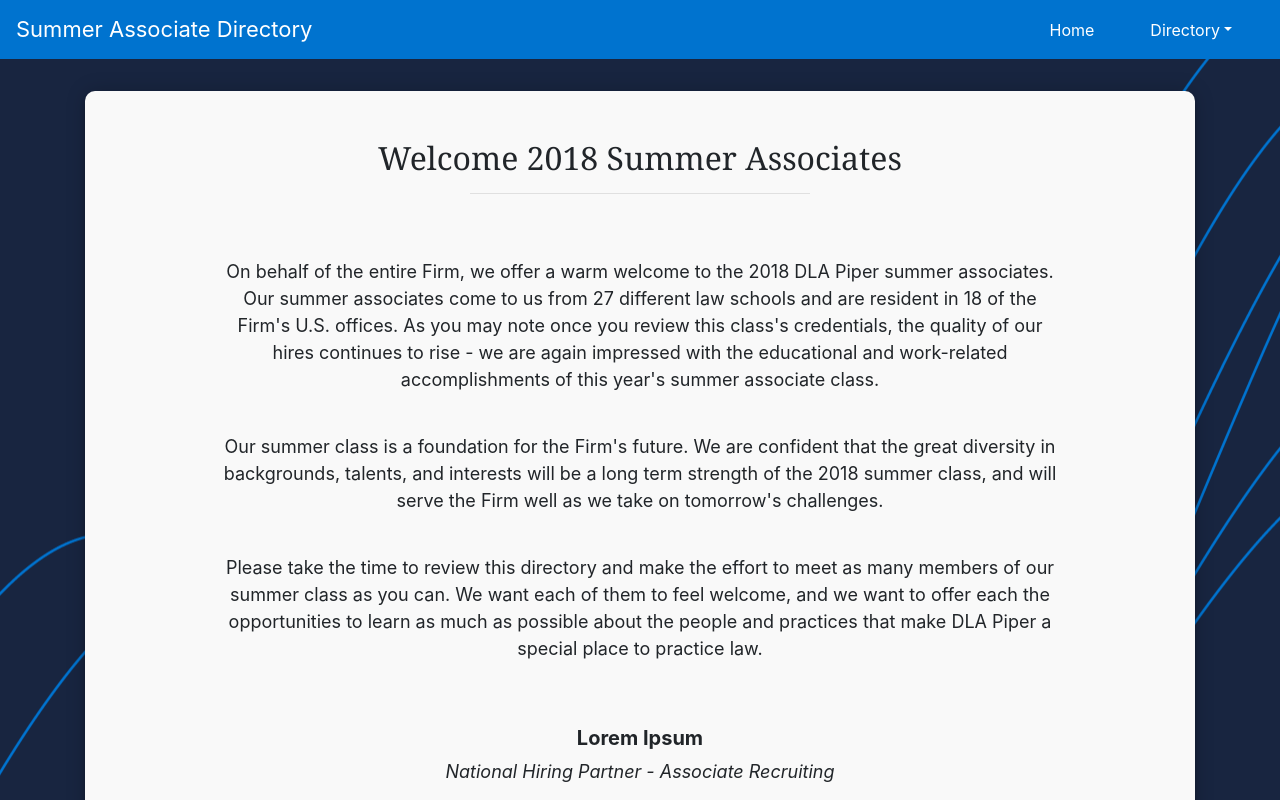
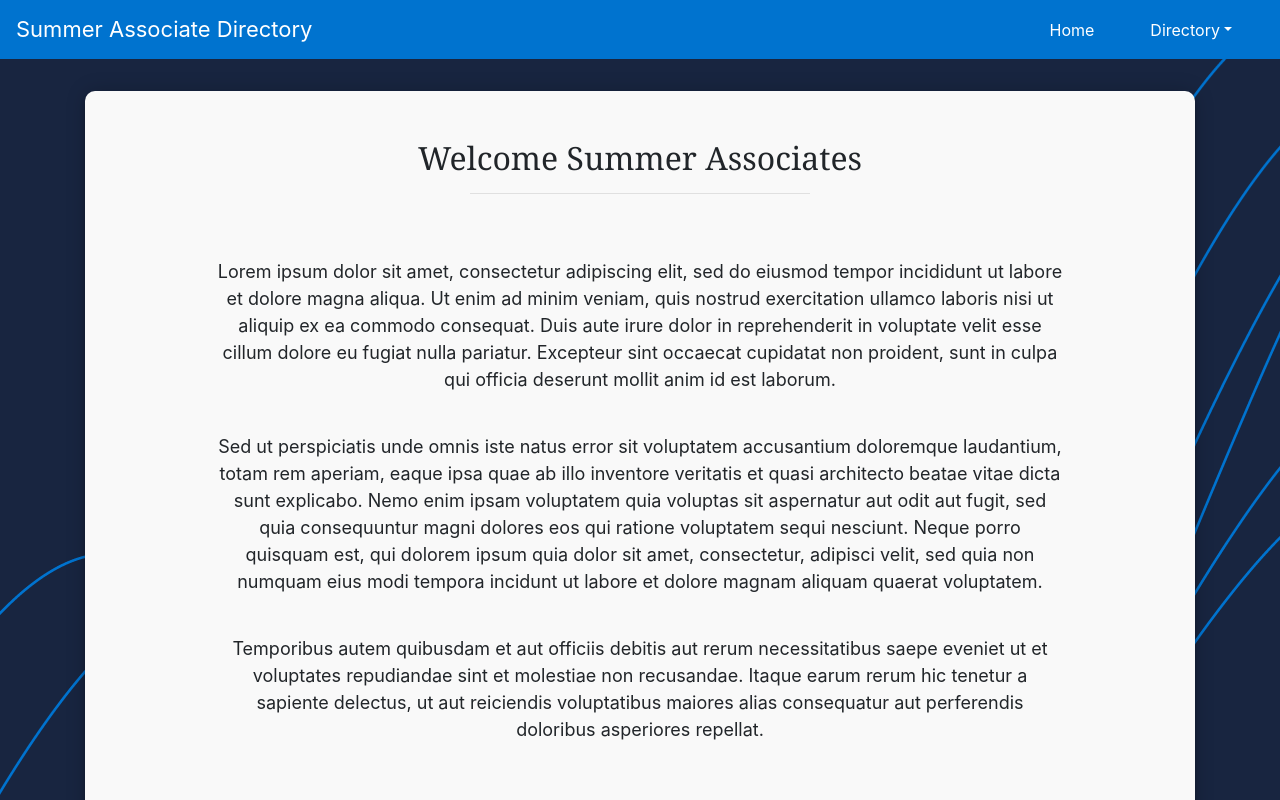
Before and after one commit to ScottyMuffins/SA-Directory-React, a React (Create React App) app: page /SummerAssociateDirectory in a window 1280 px wide. Shown: the top 800 px of the page. Built offline with nearby package versions, Linux system fonts and the light colour scheme; no server answers.

Commit message:
Changed welcome message to Lorem Ipsum

```diff
--- a/src/Components/Welcome/Welcome.js
+++ b/src/Components/Welcome/Welcome.js
@@ -6,14 +6,14 @@
         <div className='App-main'>
             <div className='welcome-container'>
                 <br/>
-                <h2 id='welcome-header'>Welcome 2018 Summer Associates</h2>
+                <h2 id='welcome-header'>Welcome Summer Associates</h2>
                 <hr/>
                 <br/><br/>
-                <p> On behalf of the entire Firm, we offer a warm welcome to the 2018 DLA Piper summer associates. Our summer associates come to us from 27 different law schools and are resident in 18 of the Firm's U.S. offices. As you may note once you review this class's credentials, the quality of our hires continues to rise - we are again impressed with the educational and work-related accomplishments of this year's summer associate class.</p>
+                <p> Lorem ipsum dolor sit amet, consectetur adipiscing elit, sed do eiusmod tempor incididunt ut labore et dolore magna aliqua. Ut enim ad minim veniam, quis nostrud exercitation ullamco laboris nisi ut aliquip ex ea commodo consequat. Duis aute irure dolor in reprehenderit in voluptate velit esse cillum dolore eu fugiat nulla pariatur. Excepteur sint occaecat cupidatat non proident, sunt in culpa qui officia deserunt mollit anim id est laborum.</p>
                 <br/>
-                <p>Our summer class is a foundation for the Firm's future. We are confident that the great diversity in backgrounds, talents, and interests will be a long term strength of the 2018 summer class, and will serve the Firm well as we take on tomorrow's challenges.</p>
+                <p>Sed ut perspiciatis unde omnis iste natus error sit voluptatem accusantium doloremque laudantium, totam rem aperiam, eaque ipsa quae ab illo inventore veritatis et quasi architecto beatae vitae dicta sunt explicabo. Nemo enim ipsam voluptatem quia voluptas sit aspernatur aut odit aut fugit, sed quia consequuntur magni dolores eos qui ratione voluptatem sequi nesciunt. Neque porro quisquam est, qui dolorem ipsum quia dolor sit amet, consectetur, adipisci velit, sed quia non numquam eius modi tempora incidunt ut labore et dolore magnam aliquam quaerat voluptatem.</p>
                 <br/>
-                <p>Please take the time to review this directory and make the effort to meet as many members of our summer class as you can. We want each of them to feel welcome, and we want to offer each the opportunities to learn as much as possible about the people and practices that make DLA Piper a special place to practice law.</p>
+                <p>Temporibus autem quibusdam et aut officiis debitis aut rerum necessitatibus saepe eveniet ut et voluptates repudiandae sint et molestiae non recusandae. Itaque earum rerum hic tenetur a sapiente delectus, ut aut reiciendis voluptatibus maiores alias consequatur aut perferendis doloribus asperiores repellat.</p>
                 <br/><br/>
                 <h5><b>Lorem Ipsum</b></h5>
                 <p><i>National Hiring Partner - Associate Recruiting</i></p>
```
